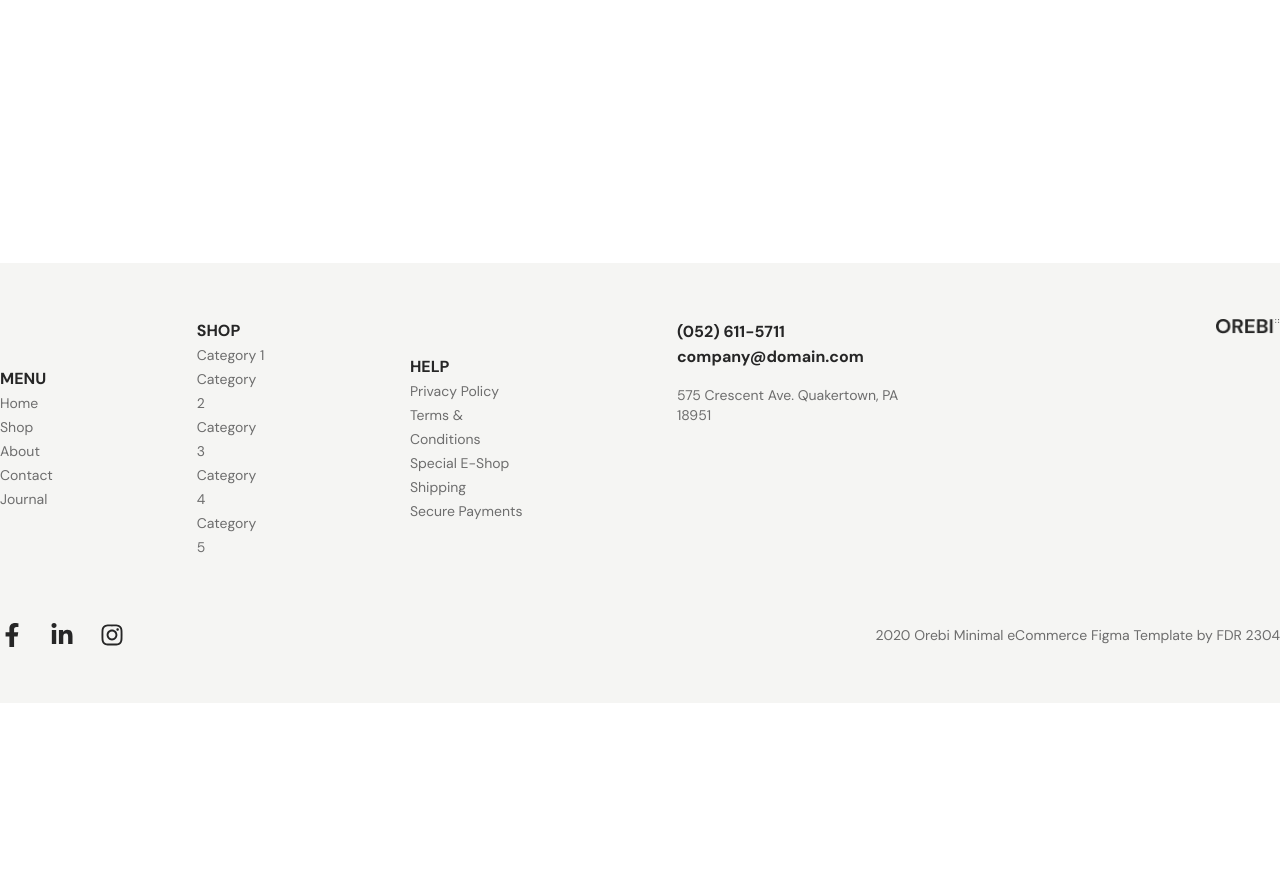
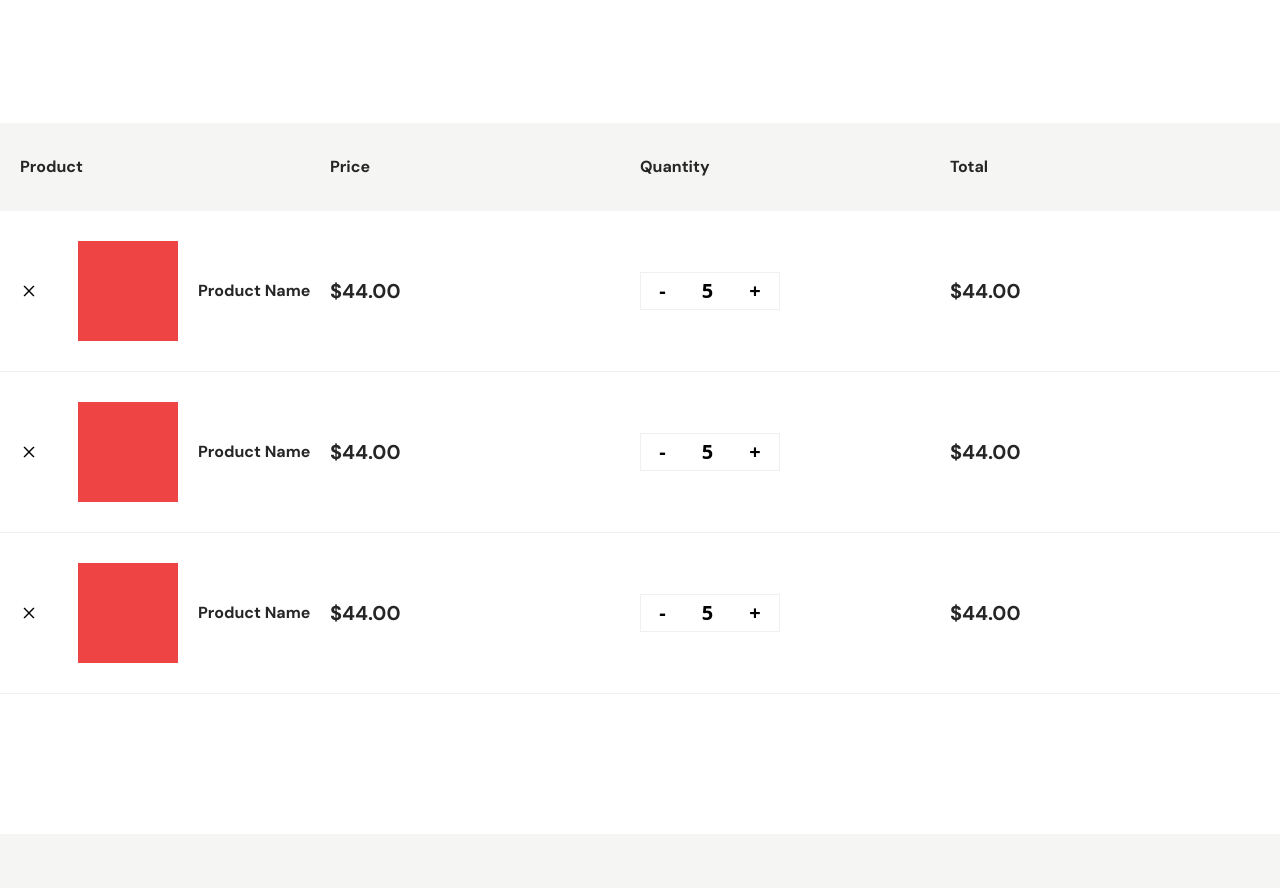
Before and after one commit to mamunurroshid90/oribi-E-commerce, a React (Vite) app: page /cart in a window 1280 px wide. Shown: the part 420-1308 px from the top of the page. Before the commit the page ends 1123 px from the top, so only its background shows below. Built offline with nearby package versions, Linux system fonts and the light colour scheme.

Commit message:
added cart page product

```diff
--- a/src/pages/cart/CartPage.jsx
+++ b/src/pages/cart/CartPage.jsx
@@ -1,10 +1,34 @@
-import React from "react";
-import BreadCrumbs from "../../components/utilities/BreadCrumbs";
+import React, { useEffect, useState } from "react"
+import BreadCrumbs from "../../components/utilities/BreadCrumbs"
+import { RxCross2 } from "react-icons/rx"
 
 const CartPage = () => {
-  let pathname = window.location.href;
-  let pathArray = pathname.split("/");
-  let finalPath = pathArray[pathArray.length - 1];
+  let pathname = window.location.href
+  let pathArray = pathname.split("/")
+  let finalPath = pathArray[pathArray.length - 1]
+
+  let [quantity, setQuantity] = useState(5)
+  let [cursor, setCursor] = useState(true)
+
+  let increment = () => {
+    quantity++
+    setQuantity(quantity)
+  }
+
+  let decrement = () => {
+    if (quantity > 1) {
+      quantity--
+      setQuantity(quantity)
+    }
+  }
+
+  useEffect(() => {
+    if (quantity == 1) {
+      setCursor(false)
+    } else {
+      setCursor(true)
+    }
+  }, [quantity])
 
   return (
     <section className="pt-[124px] pb-[140px]">
@@ -14,9 +38,119 @@ const CartPage = () => {
         </h3>
         <BreadCrumbs lastPath={finalPath} />
       </div>
-      <div className="mt-[136px]"></div>
+      <div className="mt-[136px] max-w-container mx-auto">
+        <div className="py-8 px-5 w-full bg-[#F5F5F3] flex">
+          <div className="text-[#262626] w-1/4 font-dm text-base font-bold leading-6 capitalize">
+            <h5>Product</h5>
+          </div>
+          <div className="text-[#262626] w-1/4 font-dm text-base font-bold leading-6 capitalize">
+            <h5>Price</h5>
+          </div>
+          <div className="text-[#262626] w-1/4 font-dm text-base font-bold leading-6 capitalize">
+            <h5>Quantity</h5>
+          </div>
+          <div className="text-[#262626] w-1/4 font-dm text-base font-bold leading-6 capitalize">
+            <h5>Total</h5>
+          </div>
+        </div>
+        <div>
+          <div className="py-[30px] px-5 flex items-center border-b border-[#f0f0f0]">
+            <div className="flex items-center w-1/4 ">
+              <div className="pr-10 text-lg font-bold cursor-pointer">
+                <RxCross2 />
+              </div>
+              <div className="w-[100px] h-[100px] bg-red-500"></div>
+              <h5 className="pl-5 text-[#262626] text-base font-bold font-dm leading-6 capitalize">
+                product name
+              </h5>
+            </div>
+            <div className="w-1/4 font-dm text-xl text-[#262626] font-bold leading-normal">
+              <h4>$44.00</h4>
+            </div>
+            <div className="w-1/4">
+              <div className="w-[140px] border border-[#f0f0f0] py-1 px-5 flex justify-center items-center gap-9 text-xl font-bold">
+                <button
+                  className={`${
+                    cursor ? "cursor-pointer" : "cursor-not-allowed"
+                  }`}
+                  onClick={decrement}
+                >
+                  -
+                </button>
+                <span>{quantity}</span>
+                <button onClick={increment}> + </button>
+              </div>
+            </div>
+            <div className="w-1/4 font-dm text-xl text-[#262626] font-bold leading-normal">
+              <h4>$44.00</h4>
+            </div>
+          </div>
+          <div className="py-[30px] px-5 flex items-center border-b border-[#f0f0f0]">
+            <div className="flex items-center w-1/4 ">
+              <div className="pr-10 text-lg font-bold cursor-pointer">
+                <RxCross2 />
+              </div>
+              <div className="w-[100px] h-[100px] bg-red-500"></div>
+              <h5 className="pl-5 text-[#262626] text-base font-bold font-dm leading-6 capitalize">
+                product name
+              </h5>
+            </div>
+            <div className="w-1/4 font-dm text-xl text-[#262626] font-bold leading-normal">
+              <h4>$44.00</h4>
+            </div>
+            <div className="w-1/4">
+              <div className="w-[140px] border border-[#f0f0f0] py-1 px-5 flex justify-center items-center gap-9 text-xl font-bold">
+                <button
+                  className={`${
+                    cursor ? "cursor-pointer" : "cursor-not-allowed"
+                  }`}
+                  onClick={decrement}
+                >
+                  -
+                </button>
+                <span>{quantity}</span>
+                <button onClick={increment}> + </button>
+              </div>
+            </div>
+            <div className="w-1/4 font-dm text-xl text-[#262626] font-bold leading-normal">
+              <h4>$44.00</h4>
+            </div>
+          </div>
+          <div className="py-[30px] px-5 flex items-center border-b border-[#f0f0f0]">
+            <div className="flex items-center w-1/4 ">
+              <div className="pr-10 text-lg font-bold cursor-pointer">
+                <RxCross2 />
+              </div>
+              <div className="w-[100px] h-[100px] bg-red-500"></div>
+              <h5 className="pl-5 text-[#262626] text-base font-bold font-dm leading-6 capitalize">
+                product name
+              </h5>
+            </div>
+            <div className="w-1/4 font-dm text-xl text-[#262626] font-bold leading-normal">
+              <h4>$44.00</h4>
+            </div>
+            <div className="w-1/4">
+              <div className="w-[140px] border border-[#f0f0f0] py-1 px-5 flex justify-center items-center gap-9 text-xl font-bold">
+                <button
+                  className={`${
+                    cursor ? "cursor-pointer" : "cursor-not-allowed"
+                  }`}
+                  onClick={decrement}
+                >
+                  -
+                </button>
+                <span>{quantity}</span>
+                <button onClick={increment}> + </button>
+              </div>
+            </div>
+            <div className="w-1/4 font-dm text-xl text-[#262626] font-bold leading-normal">
+              <h4>$44.00</h4>
+            </div>
+          </div>
+        </div>
+      </div>
     </section>
-  );
-};
+  )
+}
 
-export default CartPage;
+export default CartPage
```
